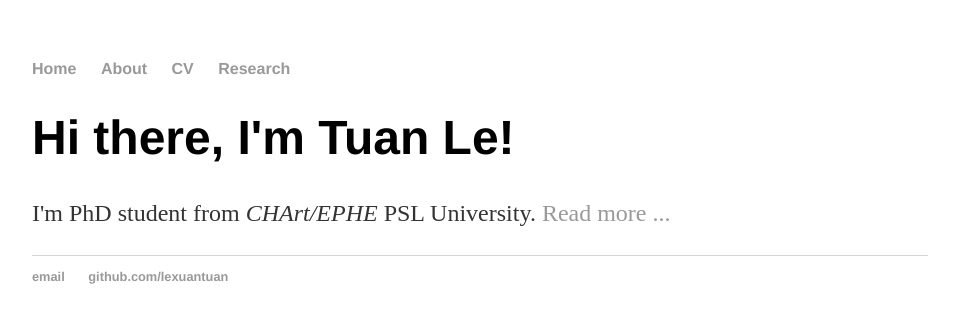
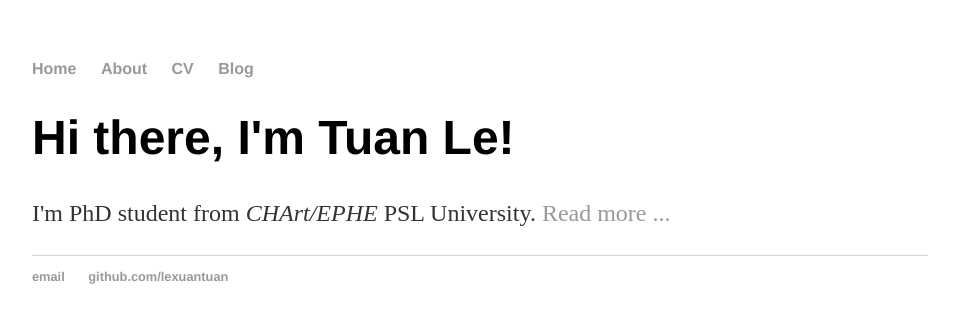
Before and after one commit to lexuantuan/lexuantuan.github.io, a Jekyll site: the page built from index.html, in a window 1280 px wide. Shown: the top 323 px of the page, without its empty margins (160-1119 px from the left). Built offline with Jekyll 4.4.1, drawn with Linux system fonts in a browser that asks for light colours.

Commit message:
Update default.html

```diff
--- a/_layouts/default.html
+++ b/_layouts/default.html
@@ -11,7 +11,7 @@
 	        		<li><a href="/">Home</a></li>
 		        	<li><a href="/about">About</a></li>
 	        		<li><a href="/cv">CV</a></li>
-	        		<li><a href="/blog">Research</a></li>
+	        		<li><a href="/blog">Blog</a></li>
 	    		</ul>
 			</nav>
 			<div class="container">
```
